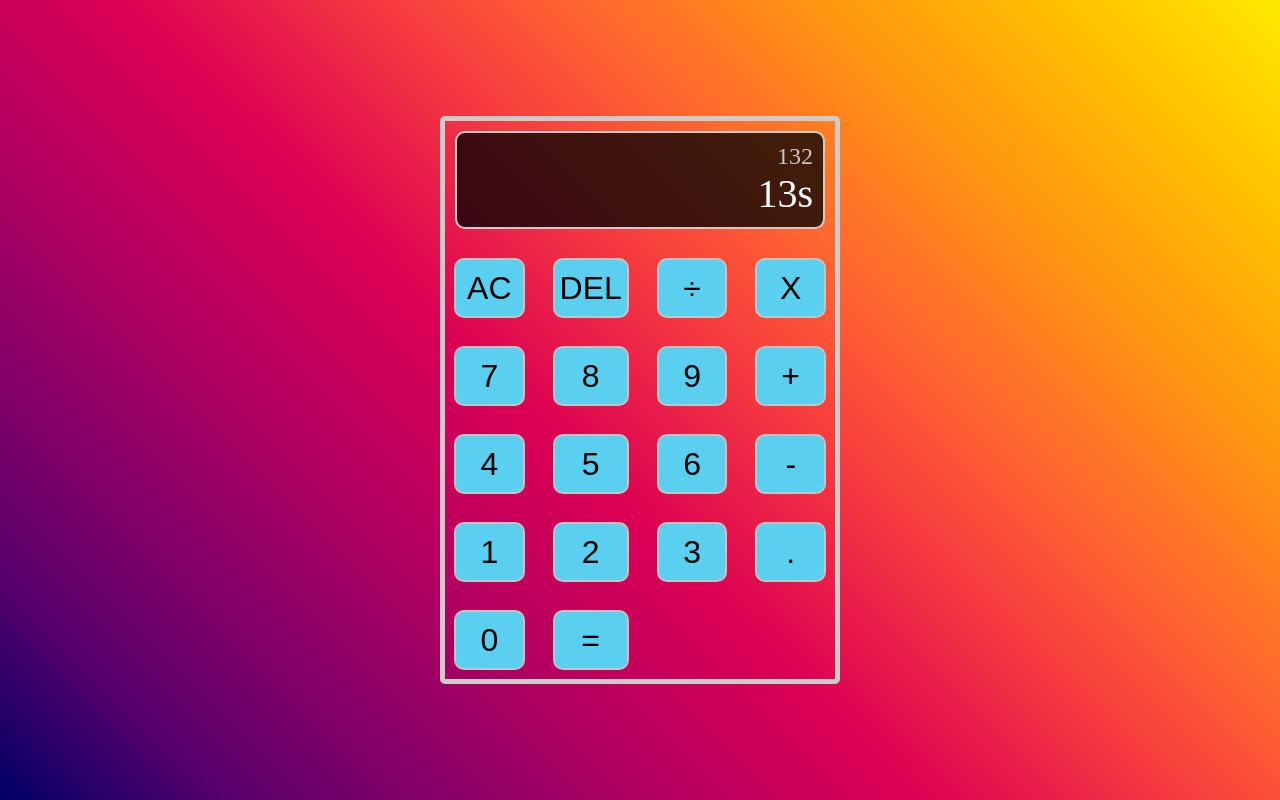
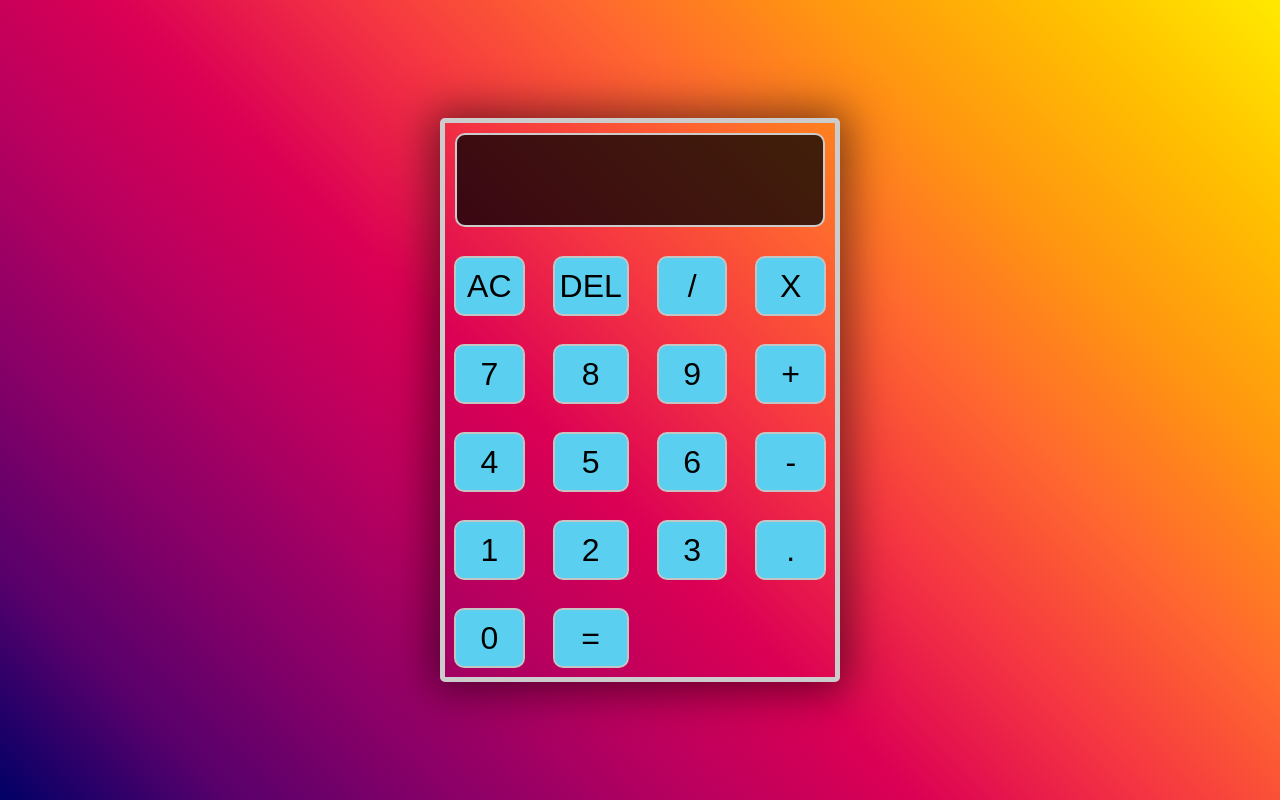
Before and after one commit to Erikpolsci/calculator, a plain HTML site: page index.html in a window 1280 px wide. Both pictures are taken after a click on the button "AC". Drawn offline with Linux system fonts and the light colour scheme.

Commit message:
function already working and bug fixes

```diff
--- a/index.html
+++ b/index.html
@@ -11,33 +11,35 @@
 </head>
 <body>
     <div class="calculator">
-        <div class="display">
-            <div id="previous-operation" class="previous-operation">132</div>
-            <div id="current-operation" class="current-operation">13s</div>
+        <div id="display" class="display">
+            <div id="previous-operation" class="previous-operation"></div>
+            <div id="current-operation" class="current-operation"></div>
         </div>
-        <button id="btn-clear">AC</button>
-        <button id="btn-delete">DEL</button>
-        <button id="btn-divide">÷</button>
 
-        <button id="btn-multiply">X</button>
-        <button id="btn-number">7</button>
-        <button id="btn-number">8</button>
+            <button class="button" id="btn-clear">AC</button>
+            <button class="button" id="btn-delete">DEL</button>
+            <button class="button" id="btn-divide">/</button>
 
-        <button id="btn-number">9</button>
-        <button id="btn-plus">+</button>
-        <button id="btn-number">4</button>
+            <button class="button" id="btn-multiply">X</button>
+            <button class="button" id="btn-number">7</button>
+            <button class="button" id="btn-number">8</button>
 
-        <button id="btn-number">5</button>
-        <button id="btn-number">6</button>
+            <button class="button" id="btn-number">9</button>
+            <button class="button" id="btn-plus">+</button>
+            <button class="button" id="btn-number">4</button>
 
-        <button id="btn-minus">-</button>
-        <button id="btn-number">1</button>
-        <button id="btn-number">2</button>
+            <button class="button" id="5">5</button>
+            <button class="button" id="btn-number">6</button>
 
-        <button id="btn-number">3</button>
-        <button id="btn-dot">.</button>
-        <button id="btn-number">0</button>
-        <button id="btn-equal">=</button>
+            <button class="button" id="btn-minus">-</button>
+            <button class="button" id="btn-number">1</button>
+            <button class="button" id="btn-number">2</button>
+
+            <button class="button" id="btn-number">3</button>
+            <button class="button" id="btn-dot">.</button>
+            <button class="button" id="btn-number">0</button>
+            <button class="button" id="btn-equal">=</button>
+
 
     </div>
 
--- a/script.js
+++ b/script.js
@@ -1,24 +1,47 @@
-const operators = document.getElementById(
-    "btn-delete", "btn-divide",
-     "btn-multiply", "btn-plus", "btn-minus",
-      "btn-dot",
-    );
 
 const number = document.getElementById("btn-number");
-
+const display = document.getElementById("display");
 const result = document.getElementById("btn-equal");
-
 const clear = document.getElementById("btn-clear");
-
 const previousText = document.getElementById("previous-operation");
 const currentText = document.getElementById("current-operation");
 
-function clear() {
-  previousText.innerHTML = '';
-  currentText.innerHTML = '0';
 
-}
+const buttons = Array.from(document.getElementsByClassName("button"));
 
-function del() {
+buttons.map( button => {
+  button.addEventListener("click", (event) => {
+   switch(event.target.innerText){
+    case "AC":
+          display.innerText = '';
+          break;
 
-}
+    case "DEL":
+          display.innerText = display.innerText.slice(0, -1);
+          break;
+
+    case "=":
+          display.innerText = eval(display.innerText)
+          break;
+
+
+    default:
+      display.innerText += event.target.innerText
+   }
+
+  })
+})
+
+const operators = Array.from(document.getElementById(
+  "btn-multiply", "btn-plus", "btn-minus",
+   "btn-dot",
+ ));
+
+
+
+display.addEventListener('keydown', (event) => {
+ display.innerText =  event.key
+
+
+  //display.innerText = event.innerText
+})
--- a/style.css
+++ b/style.css
@@ -34,35 +34,32 @@ body{
     width: 400px;
     grid-gap: 10px;
     margin: auto;
+    box-shadow:0px 1px 43px 8px rgba(0,0,0,0.52)
+
 
 }
 
 .display{
   width: auto;
-  padding: 10px;
+  padding: 2.813rem;
   display: flex;
   background-color: transparent;
   border: solid 2px #ccc;
   text-align: right;
+  height: 4rem;
+  line-height: 0.125rem;
   align-items: flex-end;
   grid-column: 1 / -1;
   background-color: rgba(0, 0, 0, 0.75);
   flex-direction: column;
   margin: 10px;
   border-radius: 10px;
+  color: white;
+  font-size: 2.5rem;
 
 }
 
-.display .previous-operation {
-  font-size: 1.5rem;
-  color: rgba(255,255, 255, 0.75);
 
-}
-
-.display .current-operation {
-  color: white;
-  font-size: 2.5rem;
-}
 
 button {
 height: 60px;
@@ -77,5 +74,6 @@ font-size: 2rem;
 
 button:hover {
     background-color: rgba(24, 144, 178, .9);
+    transition: 0.3s ease-in-out;
 
 }
```
